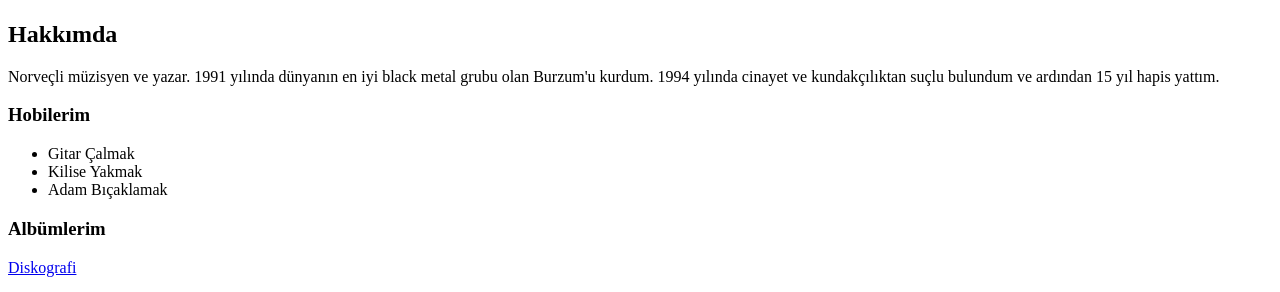
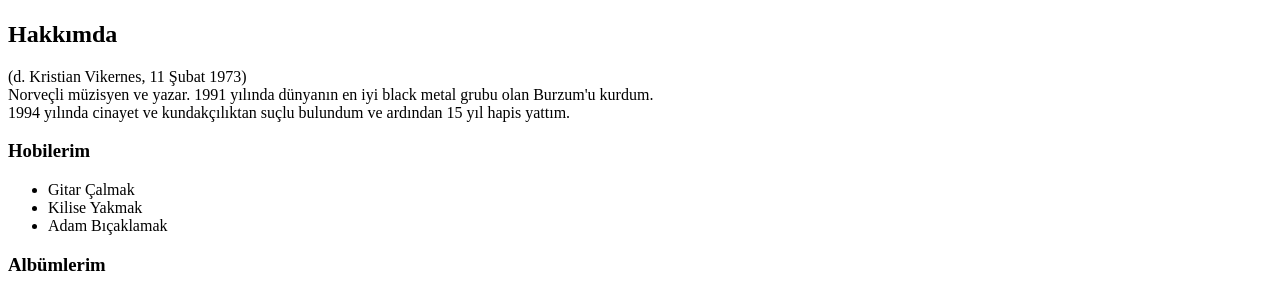
Before and after one commit to mfbynl/ilk-web-sayfasi, a plain HTML site: page index.html in a window 1280 px wide. Shown: the part 333-625 px from the top of the page. Drawn offline with Linux system fonts and the light colour scheme.

Commit message:
web sayfam

```diff
--- a/index.html
+++ b/index.html
@@ -7,6 +7,8 @@
 </head>
 
 <body>
+
+    <!-- Varg fotoları -->
 
     <h1>Varg "Count Grishnackh" Vikernes</h1>
 
@@ -19,9 +21,12 @@
     <img height="250" width="250" src="https://townsquare.media/site/366/files/2021/10/attachment-Varg-Vikernes-copy.jpg" alt=varg  />
 
     <h2>Hakkımda</h2>
-<p>Norveçli müzisyen ve yazar. 1991 yılında dünyanın en iyi black metal grubu olan Burzum'u kurdum. 1994 yılında cinayet ve kundakçılıktan suçlu bulundum ve ardından 15 yıl hapis yattım.</p>
 
-<!--hakkimda basligi disinda h3 devam edecek-->
+        <p>(d. Kristian Vikernes, 11 Şubat 1973)
+        <br>
+        Norveçli müzisyen ve yazar. 1991 yılında dünyanın en iyi black metal grubu olan Burzum'u kurdum.
+        <br>
+        1994 yılında cinayet ve kundakçılıktan suçlu bulundum ve ardından 15 yıl hapis yattım.</p>
 
     <h3>Hobilerim</h3>
 
@@ -38,9 +43,6 @@
     <h3>21 Sene Hapis Cezası Alınca Erkekler</h3>
 
     <!-- bu kisimda varg videosu olacak -->
-
-
-
     <iframe width="500" height="250" src="https://www.youtube.com/embed/iqMZrMx6mkM" title="YouTube video player" frameborder="0" allow="accelerometer; autoplay; clipboard-write; encrypted-media; gyroscope; picture-in-picture" allowfullscreen></iframe>
 
 </body>
```
Lines whose indentation alone changed are shown as unchanged.
